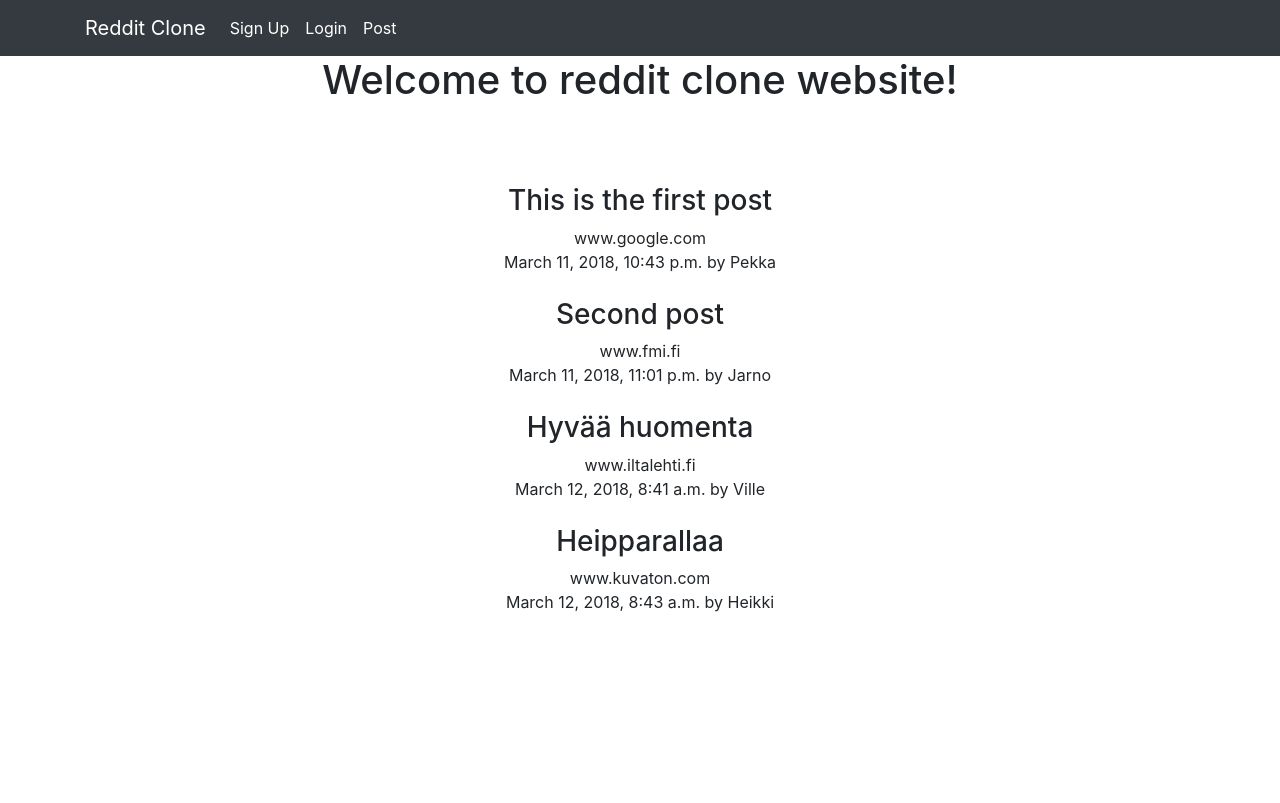
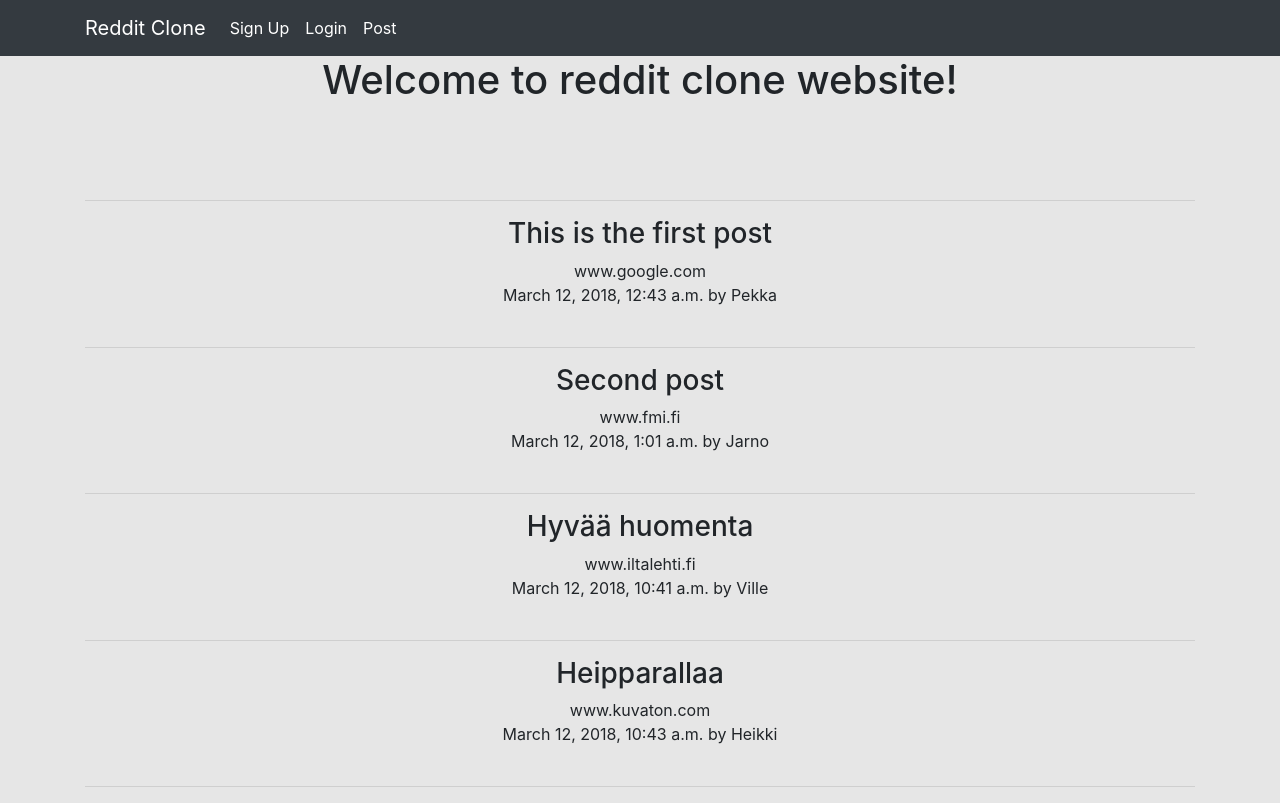
Before and after one commit to AtteYM/Django-website, a Django app: page / in a window 1280 px wide. Before the commit the page ends 612 px from the top, so only its background shows below. Run offline with Django 3.2, Linux system fonts and the light colour scheme; data comes from the database, SQL or seed files in the repository; both versions use the stored data as it was after the commit; some libraries are stand-ins or nearby versions.

Commit message:
Bug fix and front page background color
Fixed bug fix with login and sign up return render. Bug prevented posts to be shown after login or sign up because for loop wasn't ran with render. Used instead redirect so that posts are shown. Changed font page background color to more gentle for eyes.

```diff
--- a/djangoreddit/accounts/views.py
+++ b/djangoreddit/accounts/views.py
@@ -13,7 +13,7 @@ def signup(request):
             except User.DoesNotExist:
                 user = User.objects.create_user(request.POST['username'], password=request.POST['password1'])
                 login(request, user)
-                return render(request, 'posts/home.html')
+                return redirect( 'home')
 
         else:
             return render(request, 'accounts/signup.html', {'error':'Passwords didn\'t match'})
@@ -30,7 +30,7 @@ def loginview(request):
             login(request, user)
             if 'next' in request.POST:
                  return redirect(request.POST['next'])
-            return render(request, 'posts/home.html')
+            return redirect( 'home')
         else:
             return render(request, 'accounts/login.html', {'error':'Username and Password didn\'t match'})
     else:
--- a/djangoreddit/djangoreddit/settings.py
+++ b/djangoreddit/djangoreddit/settings.py
@@ -107,7 +107,7 @@ AUTH_PASSWORD_VALIDATORS = [
 
 LANGUAGE_CODE = 'en-us'
 
-TIME_ZONE = 'UTC'
+TIME_ZONE = 'Europe/Helsinki'
 
 USE_I18N = True
 
--- a/djangoreddit/posts/templates/posts/home.html
+++ b/djangoreddit/posts/templates/posts/home.html
@@ -7,7 +7,11 @@
 
     <!-- Bootstrap CSS -->
     <link rel="stylesheet" href="https://maxcdn.bootstrapcdn.com/bootstrap/4.0.0/css/bootstrap.min.css" integrity="sha384-Gn5384xqQ1aoWXA+058RXPxPg6fy4IWvTNh0E263XmFcJlSAwiGgFAW/dAiS6JXm" crossorigin="anonymous">
-
+    <style>
+      body{
+        background-color: #e6e6e6;
+      }
+    </style>
     <title>Reddit Clone</title>
   </head>
   <body>
@@ -39,6 +43,7 @@
     <br/>
 
     <div class="container text-center">
+      <hr />
       {% for post in posts.all %}
       <h3>{{ post.title }}</h3>
       {{ post.url }}
@@ -46,6 +51,7 @@
       {{ post.pub_date }} by {{ post.author.username }}
       <br/>
       <br/>
+      <hr />
       {% endfor %}
     </div>
 
```
Also changed, not shown: djangoreddit/db.sqlite3.
